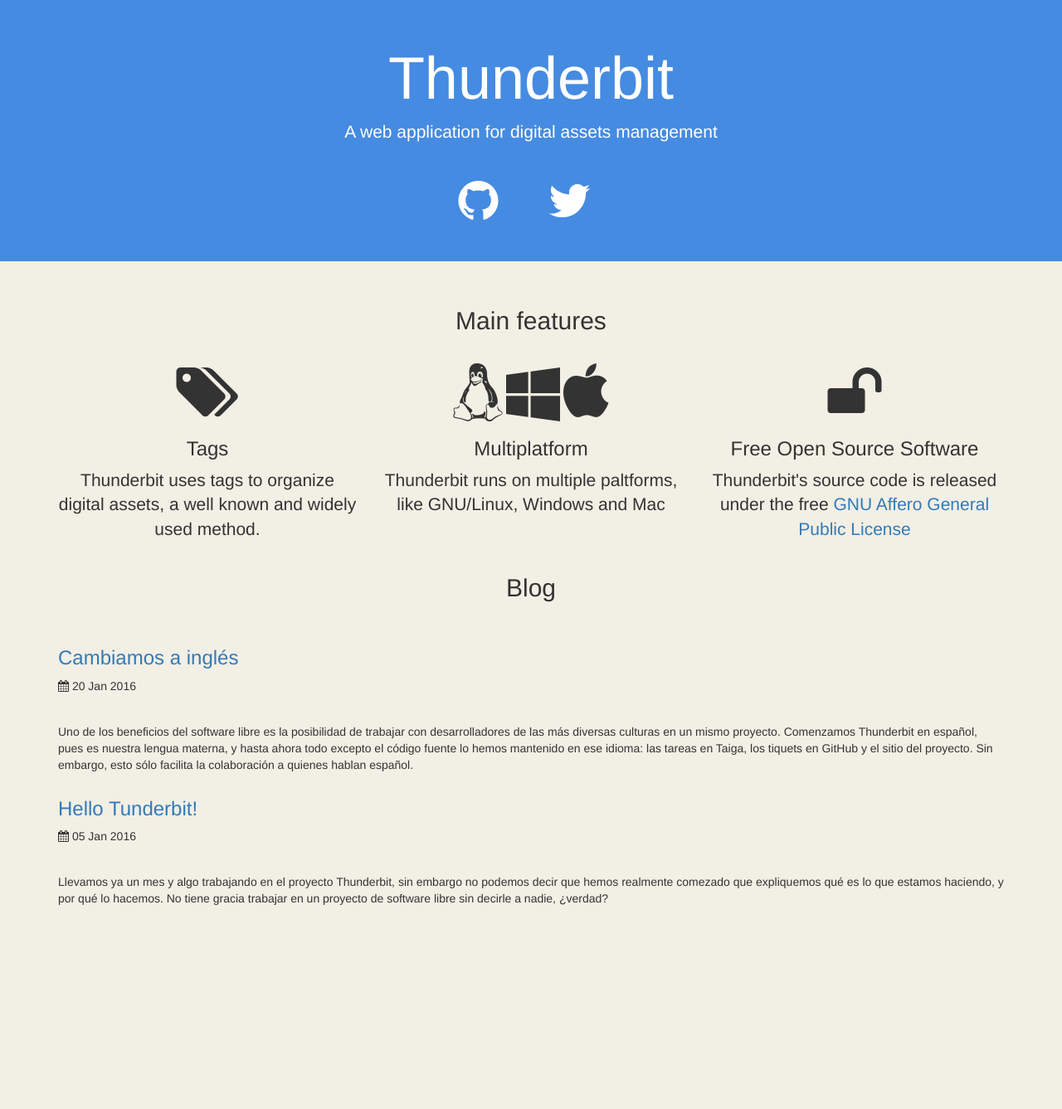
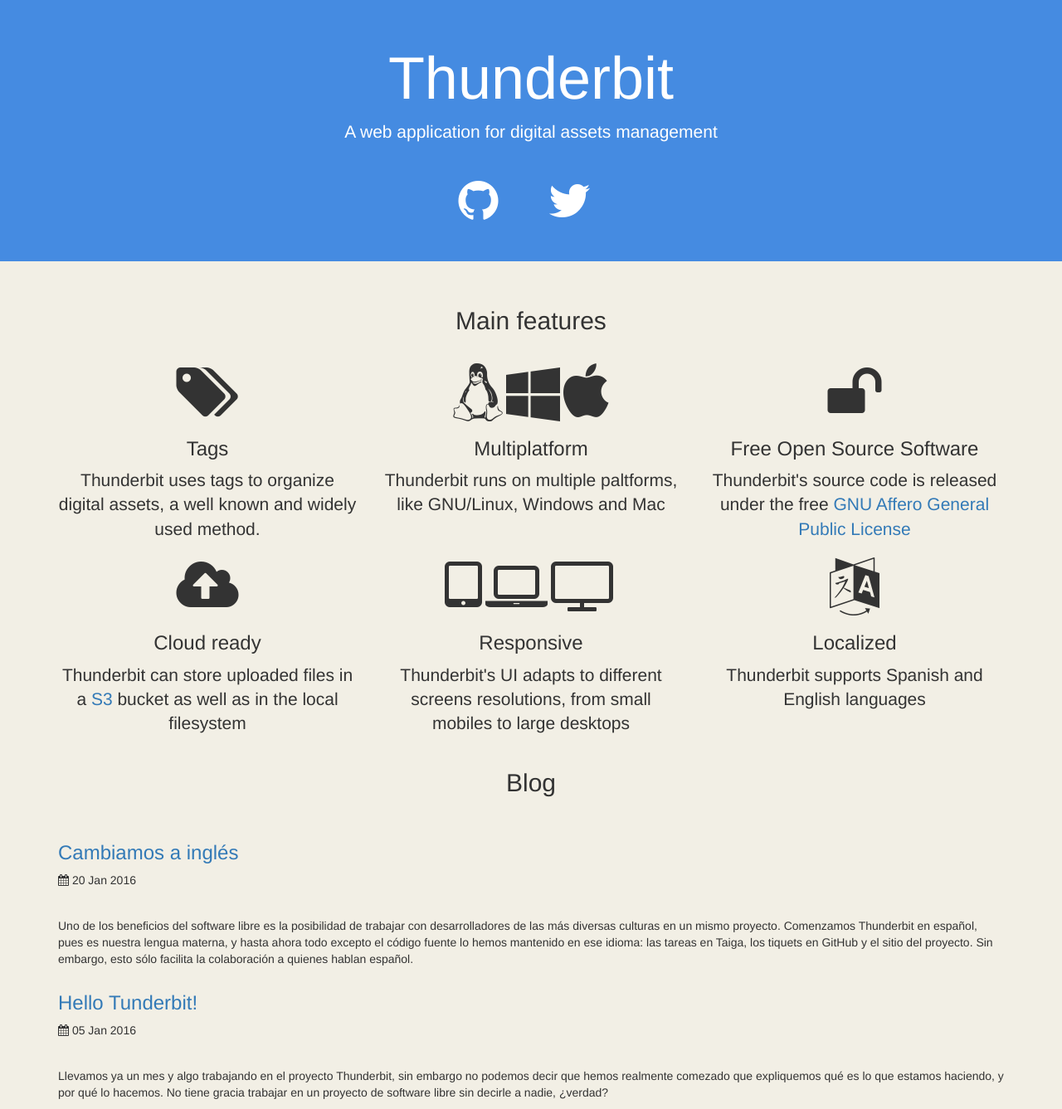
Before and after one commit to thunderbit/thunderbit, a Jekyll site: the page built from index.html, in a window 1280 px wide. Shown: the whole page at 83% size. Built offline with Jekyll 4.4.1, drawn with Linux system fonts in a browser that asks for light colours; before the commit the page ends 1103 px from its top, so only the background shows below that.

Commit message:
Added new features
- Cloud ready
- Responsive
- Localized

```diff
--- a/index.html
+++ b/index.html
@@ -22,6 +22,21 @@ layout: basic
 				<i class="fa fa-unlock fa-5x"></i>
 				<h3>Free Open Source Software</h3>
 				<p class="lead">Thunderbit's source code is released under the free <a href="http://www.gnu.org/licenses/agpl-3.0.html">GNU Affero General Public License</a></p>
+			</div>
+			<div class="col-md-4">
+				<i class="fa fa-cloud-upload fa-5x"></i>
+				<h3>Cloud ready</h3>
+				<p class="lead">Thunderbit can store uploaded files in a <a href="http://docs.aws.amazon.com/AmazonS3">S3</a> bucket as well as in the local filesystem</p>
+			</div>
+			<div class="col-md-4">
+				<i class="fa fa-tablet fa-5x"></i> <i class="fa fa-laptop fa-5x"></i> <i class="fa fa-television fa-5x"></i>
+				<h3>Responsive</h3>
+				<p class="lead">Thunderbit's UI adapts to different screens resolutions, from small mobiles to large desktops</p>
+			</div>
+			<div class="col-md-4">
+				<i class="fa fa-language fa-5x"></i>
+				<h3>Localized</h3>
+				<p class="lead">Thunderbit supports Spanish and English languages</p>
 			</div>
 		</div>
 	</div>
```
